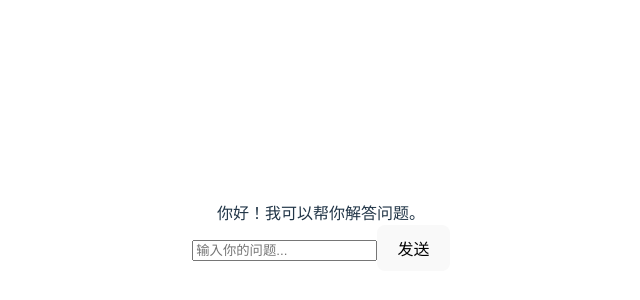
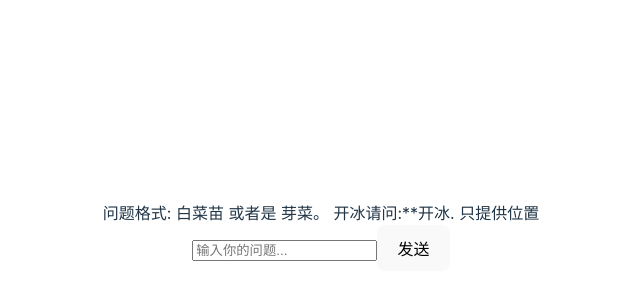
Before and after one commit to Tony031201/my_frontend, a React (Vite) app: page /chat in a window 1280 px wide. Shown: the part 164-464 px from the top of the page, without its empty margins (319-959 px from the left). Built offline with nearby package versions, Linux system fonts and the light colour scheme.

Commit message:
'update'

```diff
--- a/src/pages/ChatPage.tsx
+++ b/src/pages/ChatPage.tsx
@@ -3,7 +3,7 @@ import { ask } from "../services/ask.ts";
 
 const ChatPage = () => {
   const [messages, setMessages] = useState([
-    { text: "你好！我可以帮你解答问题。", sender: "bot" },
+    { text: "问题格式: 白菜苗  或者是  芽菜。 开冰请问:**开冰. 只提供位置", sender: "bot" },
   ]);
   const [input, setInput] = useState("");
 
--- a/src/pages/LoginPage.tsx
+++ b/src/pages/LoginPage.tsx
@@ -22,7 +22,7 @@ const LoginPage = () => {
         setErrors("Sign-in failed. Please try again.");
       }
     } catch (error) {
-      console.error("Login failed", errors);
+      console.error("Login failed", error);
     }
   };
 
```
